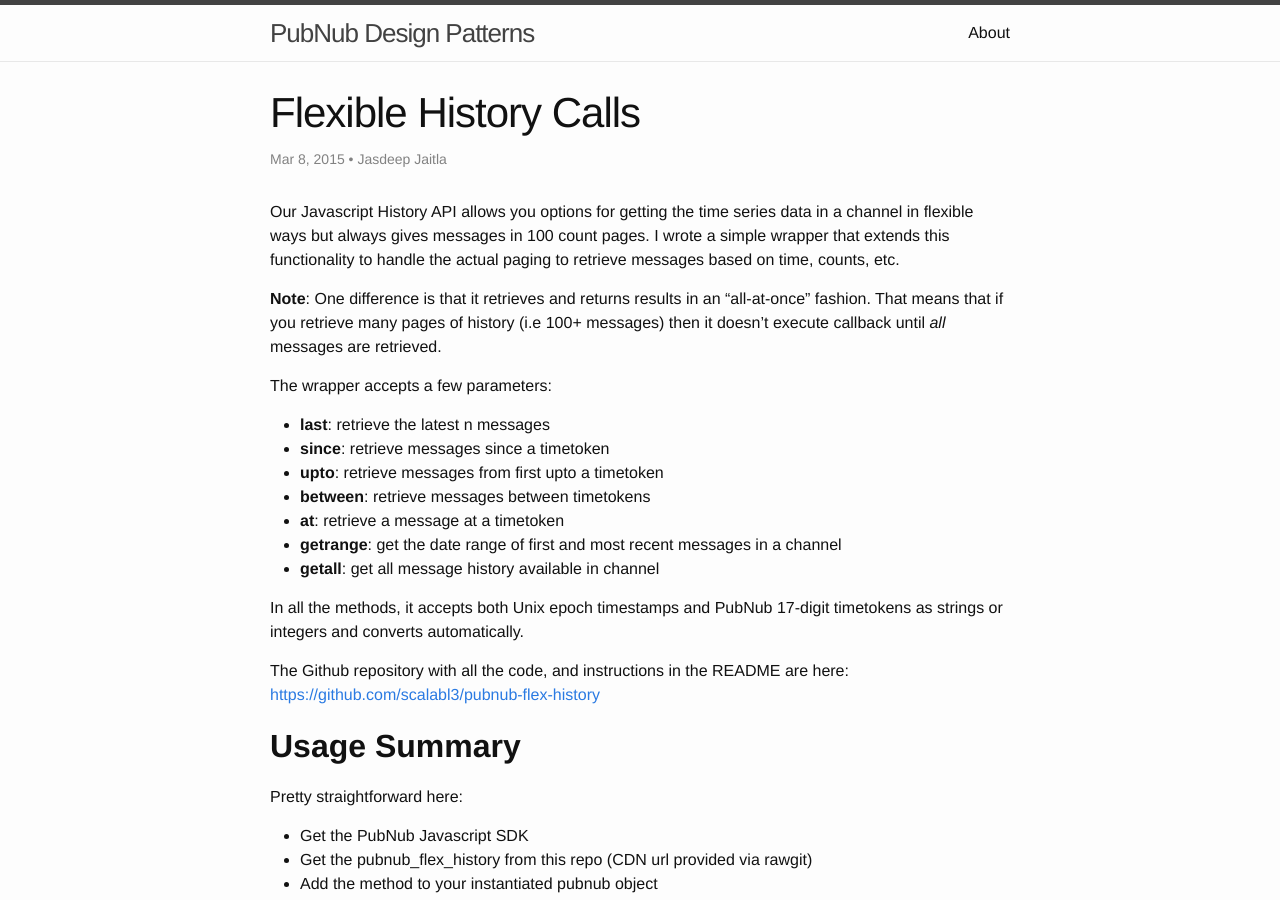
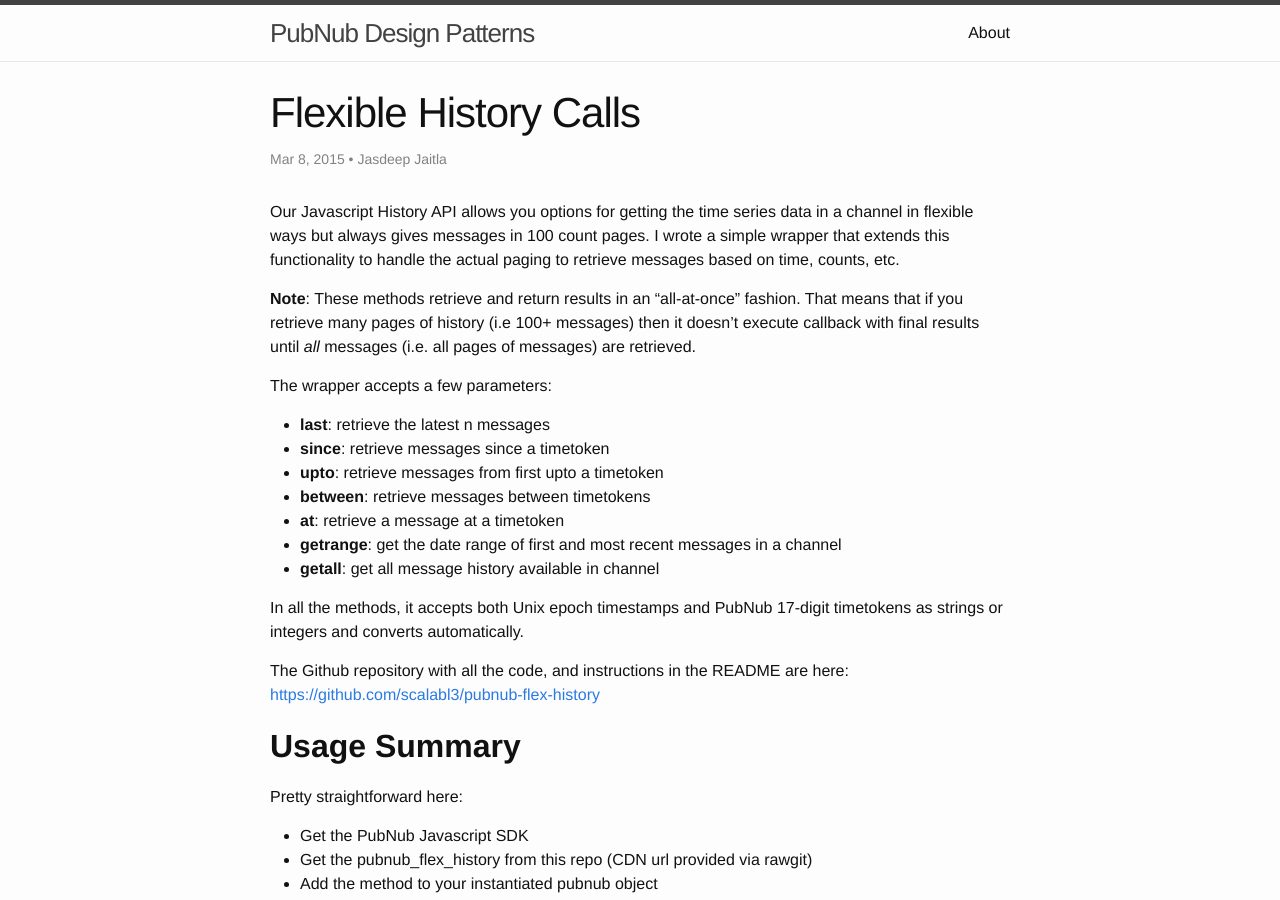
Before and after one commit to pubnub/pubnub-design-patterns, a Jekyll site: the page built from _posts/2015-03-06-Flexible-History-Calls.md, in a window 1280 px wide and 900 px high. Built offline with Jekyll 4.4.1, drawn with Linux system fonts in a browser that asks for light colours.

Commit message:
update flex history post

```diff
--- a/_posts/2015-03-06-Flexible-History-Calls.md
+++ b/_posts/2015-03-06-Flexible-History-Calls.md
@@ -8,8 +8,8 @@
 Our Javascript History API allows you options for getting the time series data in a channel in flexible ways but always gives messages in 100 count pages.
 I wrote a simple wrapper that extends this functionality to handle the actual paging to retrieve messages based on time, counts, etc.
 
-**Note**: One difference is that it retrieves and returns results in an "all-at-once" fashion. That means that if you retrieve many pages of history (i.e 100+
-messages) then it doesn't execute callback until *all* messages are retrieved.
+**Note**: These methods retrieve and return results in an "all-at-once" fashion. That means that if you retrieve many pages of history (i.e 100+
+messages) then it doesn't execute callback with final results until *all* messages (i.e. all pages of messages) are retrieved.
 
 The wrapper accepts a few parameters:
 
```
